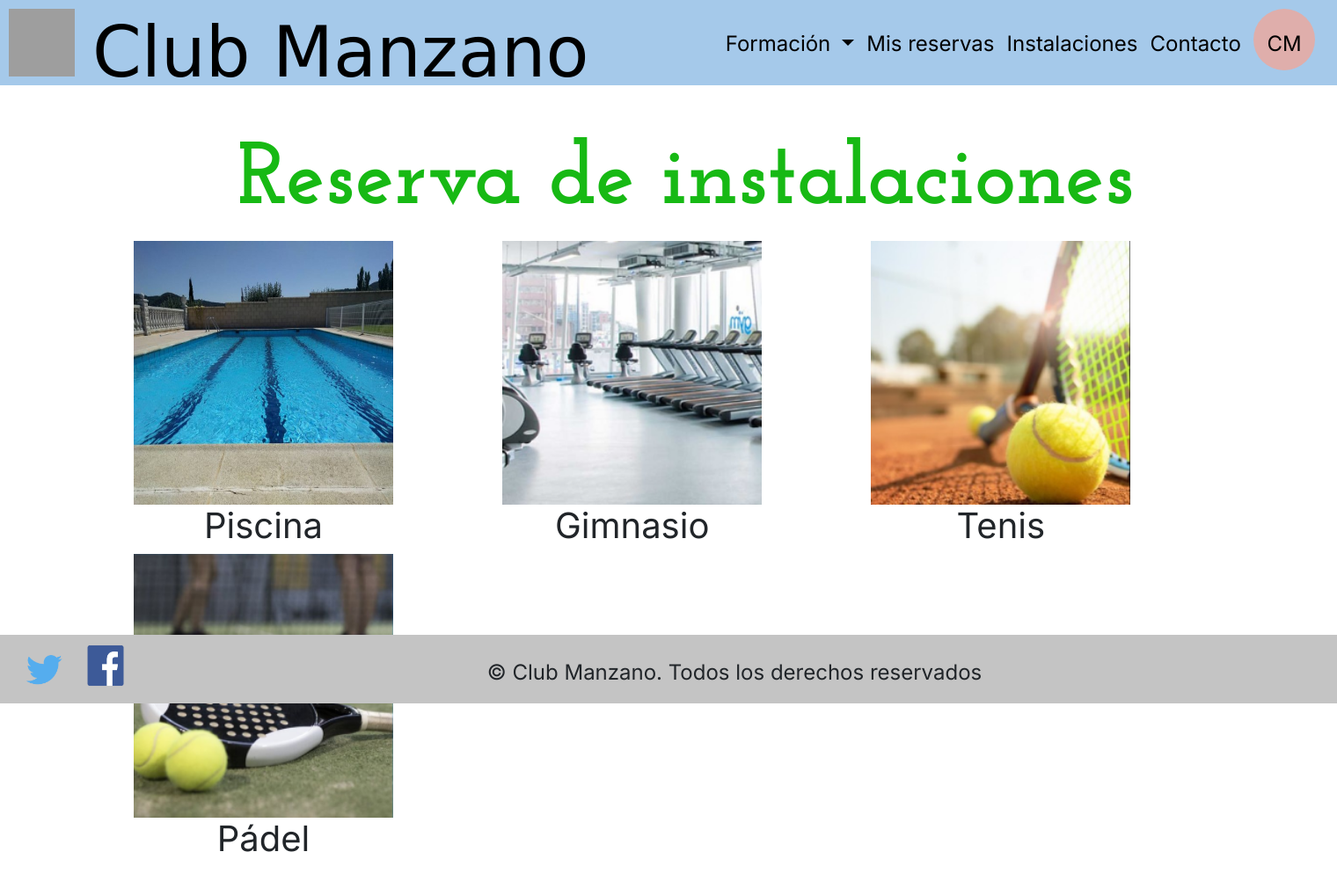
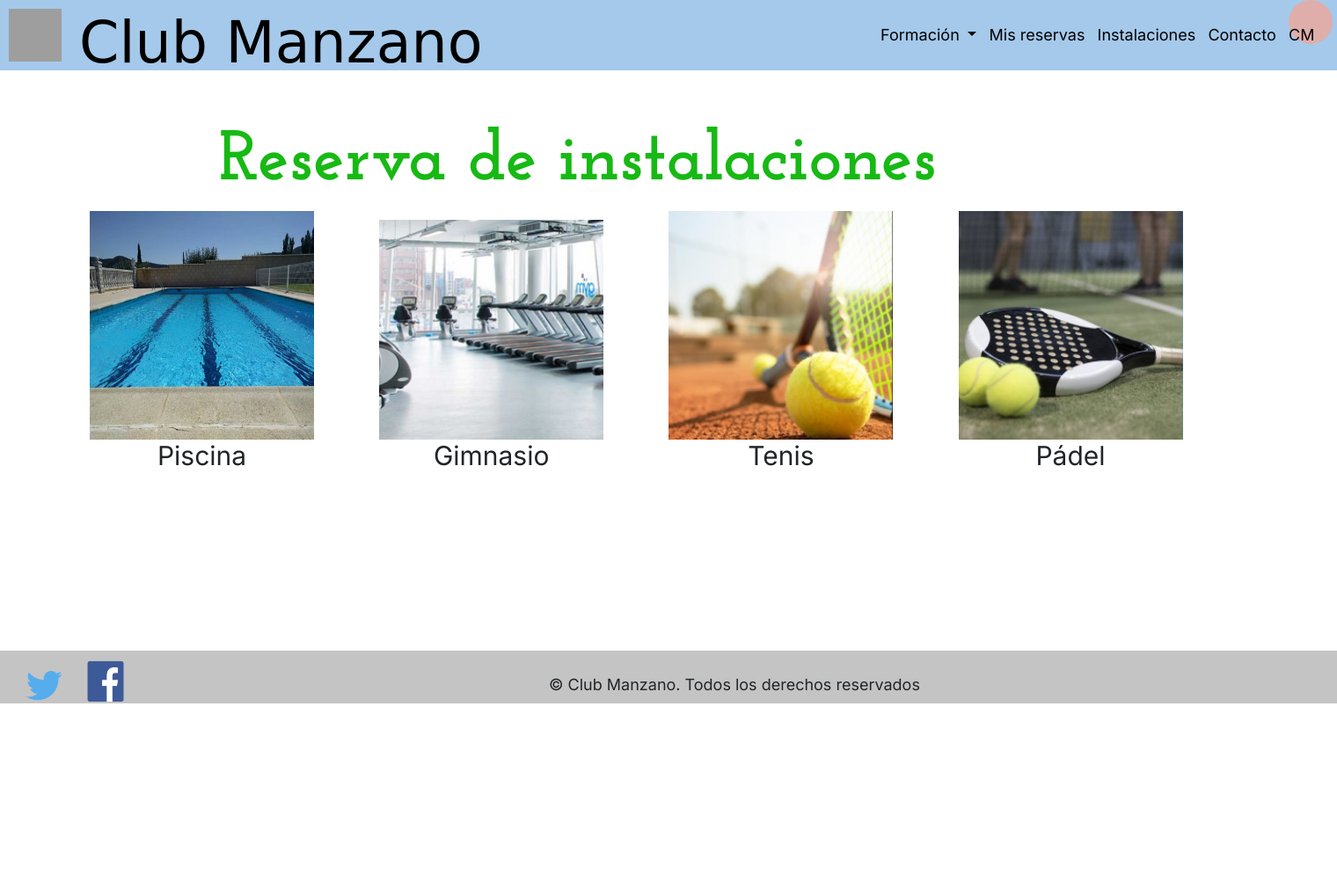
Before and after one commit to pablodt/ClubManzano, a PHP site: page / in a window 1520 px wide. Shown: the whole page at 88% size. After the commit the page ends 800 px from the top, so only its background shows below. Run offline with PHP 8.4, Linux system fonts and the light colour scheme; some web fonts are replaced; grey boxes are pictures that could not be loaded.

Commit message:
Cambios página principal

```diff
--- a/index.html
+++ b/index.html
@@ -25,7 +25,7 @@
 
 <body>
     <nav>
-        <a href=""><img class="logo" src="img/logo.png" alt="logo" width="75" height="77" /></a>
+        <a href=""><img class="logo" src="img/logo.png" alt="logo" width="60" height="60" /></a>
         <a href=""><label class="title">Club Manzano</label></a>
         <ul>
             <li>
@@ -43,7 +43,7 @@
             <li><a href="#">Mis reservas</a></li>
             <li><a href="#">Instalaciones</a></li>
             <li><a href="#">Contacto</a></li>
-            <li><button class="user">CM</button></li>
+            <li class="user">CM</li>
         </ul>
     </nav>
 
@@ -53,22 +53,22 @@
         <h1>Reserva de instalaciones</h1>
         <ul>
             <li class="piscina">
-                <img src="img/piscina.jpg" alt="piscina" width="295" height="300">
+                <img src="img/piscina.jpg" alt="piscina" width="255" height="260">
                 <br>
                 <h3>Piscina</h3>
             </li>
             <li class="gimnasio">
-                <img src="img/gimnasio.png" alt="gimnasio" width="295" height="300">
+                <img src="img/gimnasio.png" alt="gimnasio" width="255" height="250">
                 <br>
                 <h3>Gimnasio</h3>
             </li>
             <li class="tenis">
-                <img src="img/tenis.png" alt="tenis" width="295" height="300">
+                <img src="img/tenis.png" alt="tenis" width="255" height="260">
                 <br>
                 <h3>Tenis</h3>
             </li>
             <li class="padel">
-                <img src="img/padel.png" alt="padel" width="295" height="300">
+                <img src="img/padel.png" alt="padel" width="255" height="260">
                 <br>
                 <h3>P&aacute;del</h3>
             </li>
--- a/style.css
+++ b/style.css
@@ -6,22 +6,15 @@
     box-sizing: border-box;
 }
 
-body {
-    min-width: 1500px;
-    min-height: 650px;
-}
-
 nav {
     background: #a5c9ea;
-    height: 97px;
+    height: 80px;
     width: 100%;
     padding-bottom: 10px;
 }
 
 nav ul {
     float: right;
-    margin-right: 20px;
-    margin-top: 10px;
 }
 
 nav ul li {
@@ -29,13 +22,13 @@ nav ul li {
     line-height: 80px;
     margin: 0 5px;
     font-family: 'Inter';
-    font-size: 24px;
+    font-size: 18px;
     color: black;
 }
 
 
 label.title {
-    font-size: 80px;
+    font-size: 65px;
     font-family: 'Italianno', cursive;
     float: left;
     margin-left: 20px;
@@ -58,29 +51,29 @@ a:hover {
     cursor:pointer;
 }
 
-button.user {
-    border-radius: 70px;
-    width: 70px;
-    height: 70px;
+li.user {
+    border-radius: 50px;
+    width: 50px;
+    height: 50px;
     border: none;
     background-color: #DFAEAB;
-    font-size: 24px;
+    font-size: 18px;
     font-family: 'Inter';
 }
 
 h1 {
-    font-size: 100px;
+    font-size: 80px;
     font-family: 'Josefin Slab', serif;
     color: #17B914;
     float: left;
-    margin-left: -400px;
+    margin-left: -300px;
     margin-top: 40px;
 }
 
 footer {
     width: 100%;
-    height: 78px;
-    font-size: 24px;
+    height: 60px;
+    font-size: 18px;
     font-family: 'Inter';
     background-color: #C4C4C4;
     position:absolute;
@@ -109,15 +102,20 @@ footer p {
     background-color: #a5c9ea;
 }
 
+li.drop {
+    border-color: #000000;
+    border: 1;
+}
+
 h3 {
-    font-size: 40px;
+    font-size: 30px;
     font-family: 'Inter', sans-serif;
     text-align: center;
 }
 
 section ul li {
     display: inline-block;
-    margin-left: 120px;
+    margin-left: 70px;
 }
 
 section ul {
```
